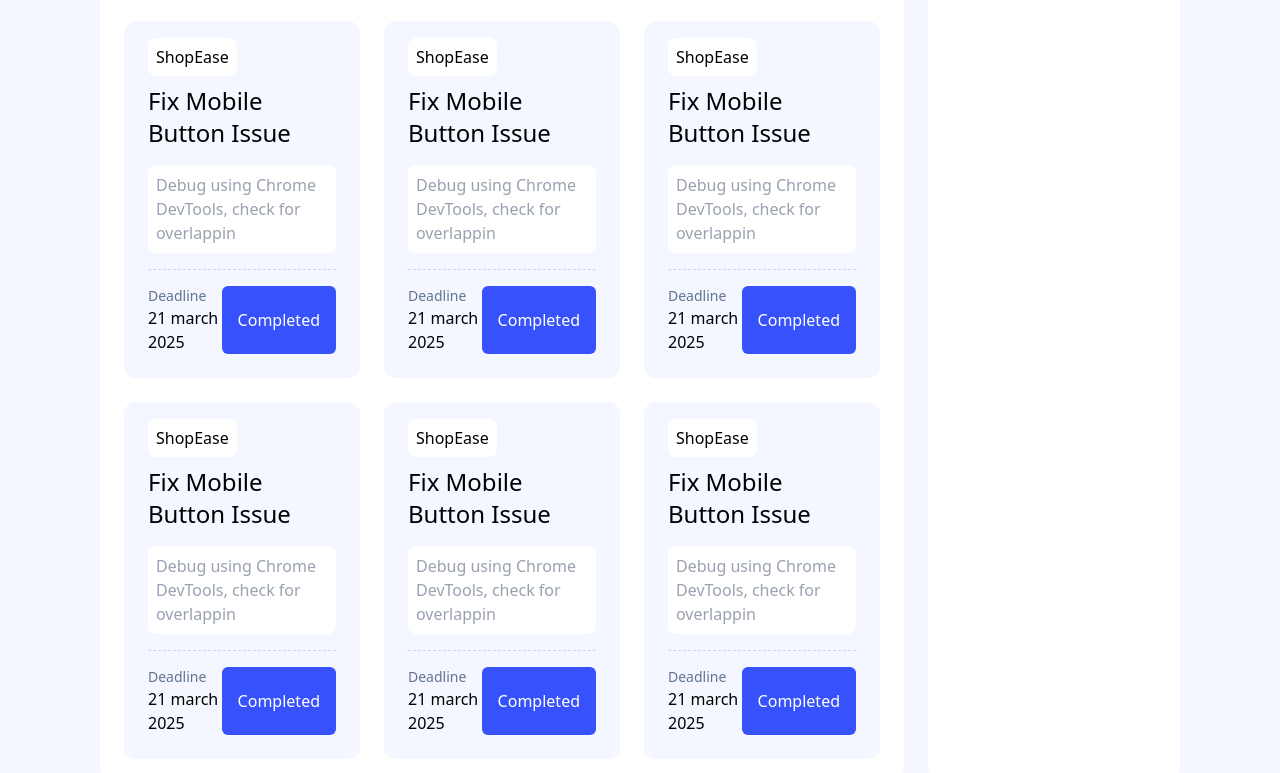
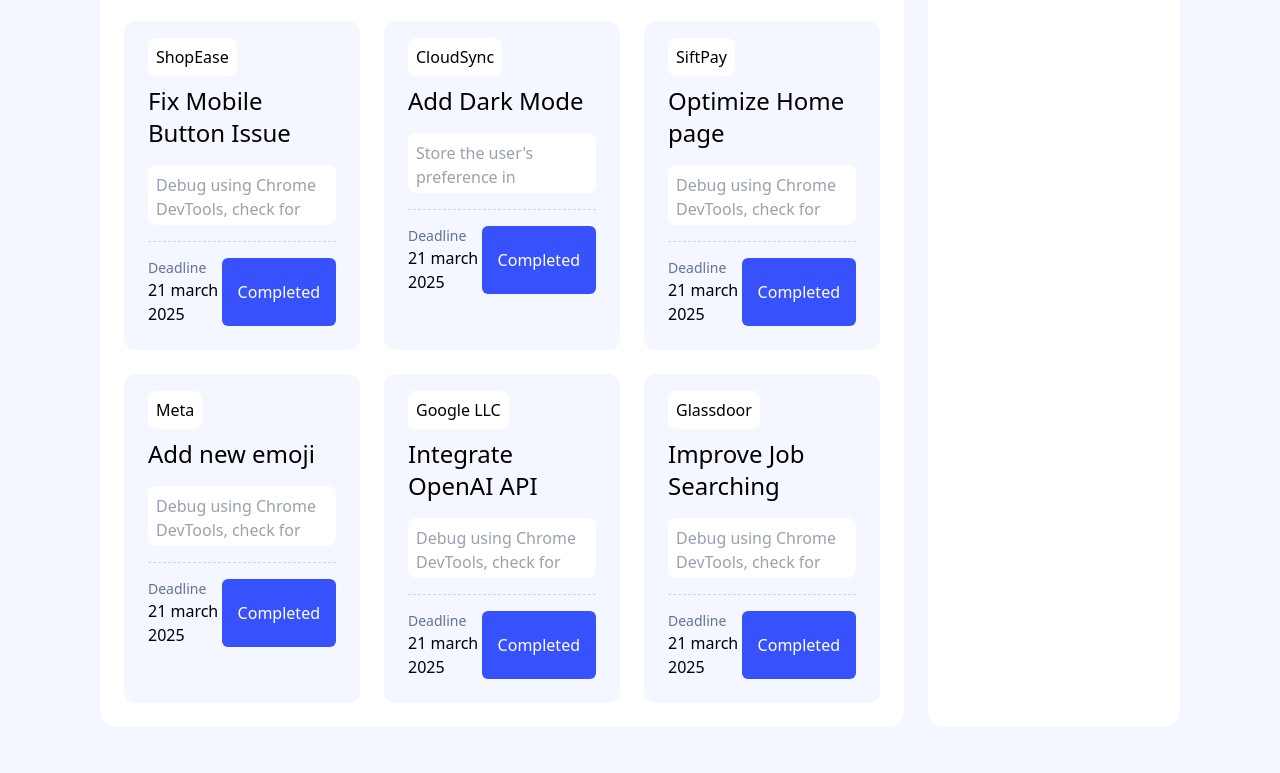
Before and after one commit to MasnunRez/Assignment-5-masnun, a plain HTML site: page index.html in a window 1280 px wide. Shown: the part 309-1082 px from the top of the page. Drawn offline with nearby package versions, Linux system fonts and the light colour scheme.

```diff
--- a/index.html
+++ b/index.html
@@ -25,7 +25,7 @@
                                 <p id="nav-number" class="text-[32px] font-bold">23</p>
                             </div>
 
-                            <div class="bg-[#F4F7FF] rounded-full p-3">
+                            <div onclick="colorChange()" class="bg-[#F4F7FF] rounded-full p-3">
                                 <img src="assets/theme-btn.png" alt="">
                             </div>
 
@@ -81,7 +81,7 @@
                             <div class="bg-[#F4F7FF] p-6 rounded-xl">
                                 <p class="bg-white rounded-lg p-2 inline">ShopEase</p>
                                 <h2 class="text-2xl font-medium mt-4">Fix Mobile Button Issue </h2>
-                                <p class="bg-white rounded-lg p-2 my-4 text-gray-400">Debug using Chrome <br>DevTools, check for overlappin</p>
+                                <p class="bg-white rounded-lg p-2 my-4 text-gray-400 h-[60px] overflow-hidden">Debug using Chrome <br>DevTools, check for overlappin</p>
                                 <div class="flex justify-between border-t border-dashed border-blue-200 pt-4">
                                     <div class="">
                                         <p class="text-sm text-slate-500">Deadline</p>
@@ -93,9 +93,9 @@
                             </div>
                             <!-- Card 222 -->
                             <div class="bg-[#F4F7FF] p-6 rounded-xl">
-                                <p class="bg-white rounded-lg p-2 inline">ShopEase</p>
-                                <h2 class="text-2xl font-medium mt-4">Fix Mobile Button Issue </h2>
-                                <p class="bg-white rounded-lg p-2 my-4 text-gray-400">Debug using Chrome <br>DevTools, check for overlappin</p>
+                                <p class="bg-white rounded-lg p-2 inline">CloudSync</p>
+                                <h2 class="text-2xl font-medium mt-4">Add Dark Mode</h2>
+                                <p class="bg-white rounded-lg p-2 my-4 text-gray-400 h-[60px] overflow-hidden">Store the user's preference in<br>localStorage, update CSS varia</p>
                                 <div class="flex justify-between border-t border-dashed border-blue-200 pt-4">
                                     <div class="">
                                         <p class="text-sm text-slate-500">Deadline</p>
@@ -107,9 +107,9 @@
                             </div>
                             <!-- Card 333 -->
                             <div class="bg-[#F4F7FF] p-6 rounded-xl">
-                                <p class="bg-white rounded-lg p-2 inline">ShopEase</p>
-                                <h2 class="text-2xl font-medium mt-4">Fix Mobile Button Issue </h2>
-                                <p class="bg-white rounded-lg p-2 my-4 text-gray-400">Debug using Chrome <br>DevTools, check for overlappin</p>
+                                <p class="bg-white rounded-lg p-2 inline">SiftPay</p>
+                                <h2 class="text-2xl font-medium mt-4">Optimize  Home page </h2>
+                                <p class="bg-white rounded-lg p-2 my-4 text-gray-400 h-[60px] overflow-hidden">Debug using Chrome DevTools, check for overlapping elements, and ensure onClick works properly</p>
                                 <div class="flex justify-between border-t border-dashed border-blue-200 pt-4">
                                     <div class="">
                                         <p class="text-sm text-slate-500">Deadline</p>
@@ -121,9 +121,9 @@
                             </div>
                             <!-- Card 444 -->
                             <div class="bg-[#F4F7FF] p-6 rounded-xl">
-                                <p class="bg-white rounded-lg p-2 inline">ShopEase</p>
-                                <h2 class="text-2xl font-medium mt-4">Fix Mobile Button Issue </h2>
-                                <p class="bg-white rounded-lg p-2 my-4 text-gray-400">Debug using Chrome <br>DevTools, check for overlappin</p>
+                                <p class="bg-white rounded-lg p-2 inline">Meta</p>
+                                <h2 class="text-2xl font-medium mt-4">Add new emoji</h2>
+                                <p class="bg-white rounded-lg p-2 my-4 text-gray-400 h-[60px] overflow-hidden">Debug using Chrome <br>DevTools, check for overlappin</p>
                                 <div class="flex justify-between border-t border-dashed border-blue-200 pt-4">
                                     <div class="">
                                         <p class="text-sm text-slate-500">Deadline</p>
@@ -135,9 +135,9 @@
                             </div>
                             <!-- Card 555 -->
                             <div class="bg-[#F4F7FF] p-6 rounded-xl">
-                                <p class="bg-white rounded-lg p-2 inline">ShopEase</p>
-                                <h2 class="text-2xl font-medium mt-4">Fix Mobile Button Issue </h2>
-                                <p class="bg-white rounded-lg p-2 my-4 text-gray-400">Debug using Chrome <br>DevTools, check for overlappin</p>
+                                <p class="bg-white rounded-lg p-2 inline">Google LLC</p>
+                                <h2 class="text-2xl font-medium mt-4">Integrate OpenAI API</h2>
+                                <p class="bg-white rounded-lg p-2 my-4 text-gray-400 h-[60px] overflow-hidden">Debug using Chrome <br>DevTools, check for overlappin</p>
                                 <div class="flex justify-between border-t border-dashed border-blue-200 pt-4">
                                     <div class="">
                                         <p class="text-sm text-slate-500">Deadline</p>
@@ -149,9 +149,9 @@
                             </div>
                             <!-- Card 666 -->
                             <div class="bg-[#F4F7FF] p-6 rounded-xl">
-                                <p class="bg-white rounded-lg p-2 inline">ShopEase</p>
-                                <h2 class="text-2xl font-medium mt-4">Fix Mobile Button Issue </h2>
-                                <p class="bg-white rounded-lg p-2 my-4 text-gray-400">Debug using Chrome <br>DevTools, check for overlappin</p>
+                                <p class="bg-white rounded-lg p-2 inline">Glassdoor</p>
+                                <h2 class="text-2xl font-medium mt-4">Improve Job Searching</h2>
+                                <p class="bg-white rounded-lg p-2 my-4 text-gray-400 h-[60px] overflow-hidden">Debug using Chrome <br>DevTools, check for overlappin</p>
                                 <div class="flex justify-between border-t border-dashed border-blue-200 pt-4">
                                     <div class="">
                                         <p class="text-sm text-slate-500">Deadline</p>
```
Also changed, not shown: index.js (+46 -33 lines).
